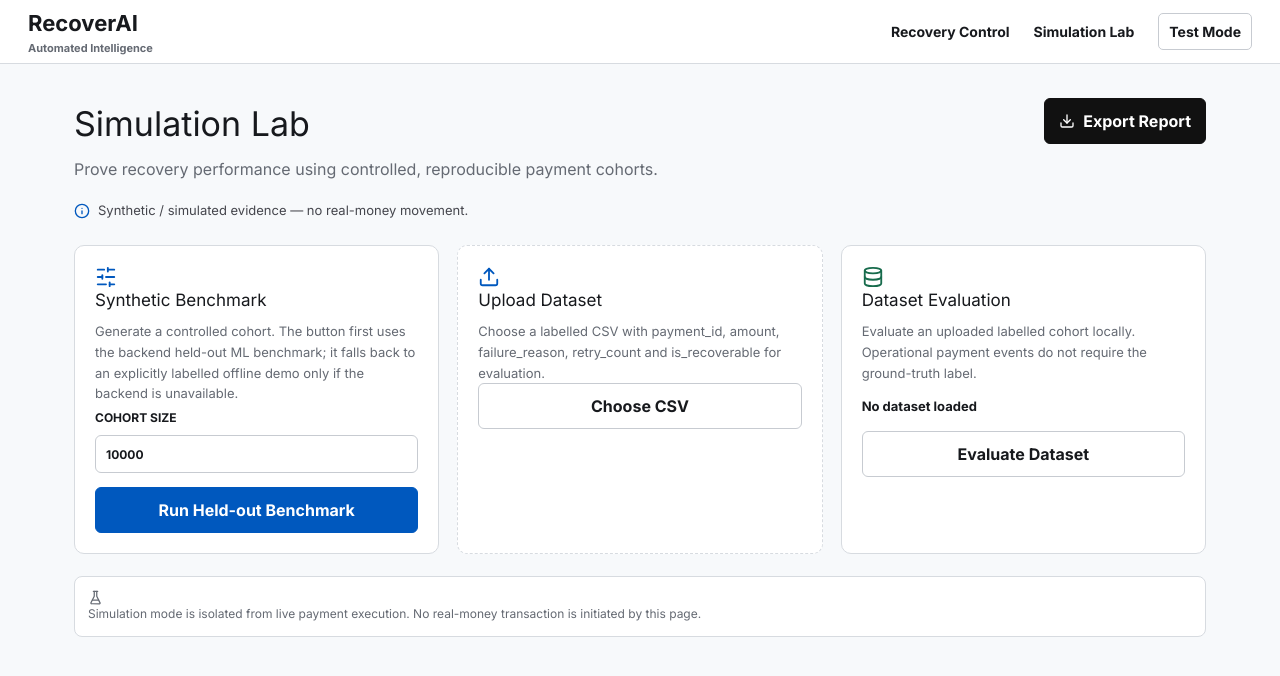
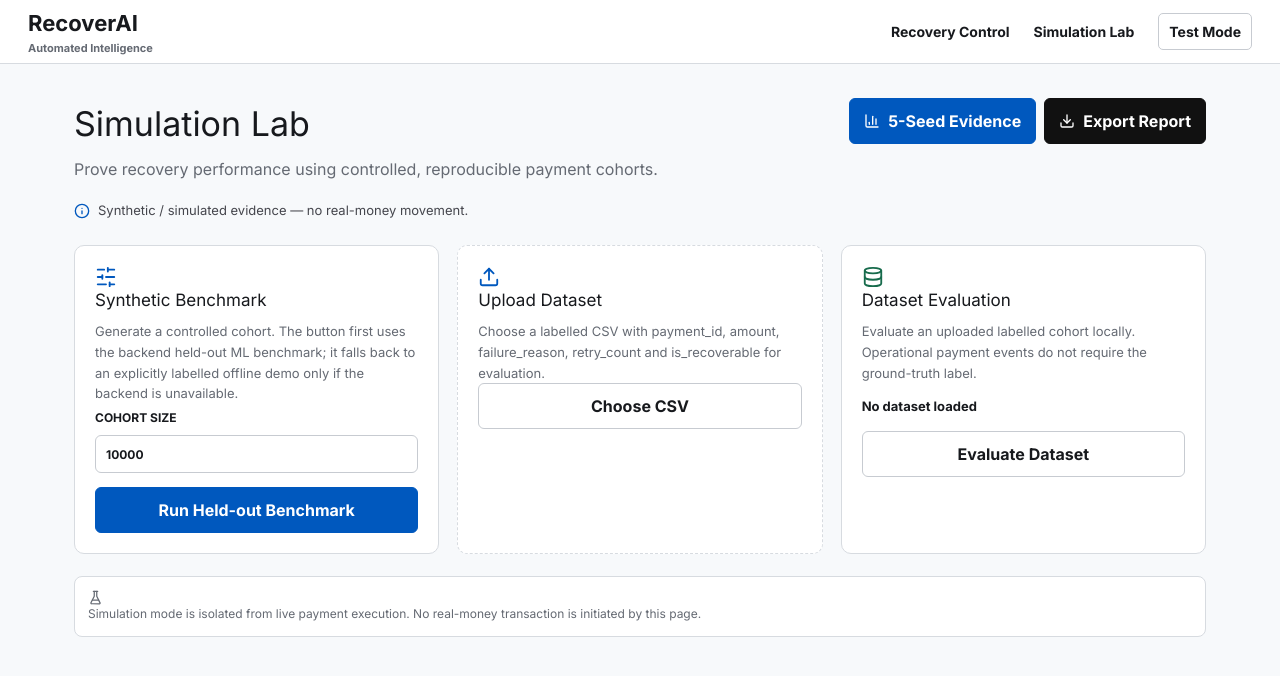
Before and after one commit to tamilarasan-1912/AI-Revenue-Recovery, a React (Vite) app in the folder frontend/: page /simulation in a window 1280 px wide. Shown: the top 676 px of the page. Built offline with nearby package versions, Linux system fonts and the light colour scheme.

Commit message:
ui: add five-seed evidence view for buildathon proof

```diff
--- a/frontend/src/SimulationSafe.tsx
+++ b/frontend/src/SimulationSafe.tsx
@@ -1,8 +1,8 @@
 import { useMemo, useRef, useState } from 'react'
-import { Download, FlaskConical, SlidersHorizontal, Upload, Database, Info, CheckCircle2, AlertTriangle, Server } from 'lucide-react'
+import { Download, FlaskConical, SlidersHorizontal, Upload, Database, Info, CheckCircle2, AlertTriangle, Server, BarChart3 } from 'lucide-react'
 
 type Row = Record<string, string | number | boolean>
-type Result = { records: number; revenueAtRisk: number; baselineRecovered: number; aiRecovered: number; recoveryRate: number; incremental: number; policy: { allow: number; review: number; stop: number }; trainingSize?: number; protocol?: string; source?: 'backend' | 'offline' }
+type Result = { records: number; revenueAtRisk: number; baselineRecovered: number; aiRecovered: number; recoveryRate: number; incremental: number; policy: { allow: number; review: number; stop: number }; trainingSize?: number; protocol?: string; source?: 'backend' | 'offline'; aggregate?: { runs: number; totalTransactions: number; incrementalMean: number; incrementalStddev: number; improvementMean: number; improvementStddev: number; recoveraiRateMean: number; baselineRateMean: number; humanReviewMean: number; unsafeBlockMean: number } }
 
 const API = import.meta.env.VITE_API_URL || '/api'
 const money = (v: number) => `₹${Math.round(v || 0).toLocaleString('en-IN')}`
@@ -63,29 +63,34 @@ export default function SimulationSafe() {
   const [busy, setBusy] = useState(false)
 
   const displayResult = useMemo(() => result, [result])
+  const mapRun = (raw: any): Result => ({
+    records: Number(raw.dataset_size || 0), revenueAtRisk: Number(raw.revenue_at_risk || 0), baselineRecovered: Number(raw.baseline?.revenue_recovered || 0), aiRecovered: Number(raw.recoverai?.revenue_recovered || 0), recoveryRate: Number(raw.recoverai?.revenue_recovery_rate || 0), incremental: Number(raw.incremental_revenue || 0),
+    policy: { allow: Number(raw.recoverai?.action_counts?.RETRY || 0) + Number(raw.recoverai?.action_counts?.PAYMENT_LINK || 0), review: Number(raw.recoverai?.human_reviews || 0), stop: Number(raw.recoverai?.unsafe_actions_blocked || 0) }, trainingSize: Number(raw.training_dataset_size || 0), protocol: raw.evaluation_protocol, source: 'backend',
+  })
   const runBenchmark = async () => {
     setBusy(true); setMessage('Running the held-out ML benchmark…')
     try {
       const response = await fetch(`${API}/simulation/run-benchmark?dataset_size=${size}&seed=42`, { method: 'POST', headers: { Accept: 'application/json' } })
       const raw = await response.json().catch(() => ({}))
       if (!response.ok) throw new Error((raw as any)?.detail || `Benchmark request failed (${response.status})`)
-      setResult({
-        records: Number(raw.dataset_size || 0),
-        revenueAtRisk: Number(raw.revenue_at_risk || 0),
-        baselineRecovered: Number(raw.baseline?.revenue_recovered || 0),
-        aiRecovered: Number(raw.recoverai?.revenue_recovered || 0),
-        recoveryRate: Number(raw.recoverai?.revenue_recovery_rate || 0),
-        incremental: Number(raw.incremental_revenue || 0),
-        policy: { allow: Number(raw.recoverai?.policy_decisions?.ALLOW || 0), review: Number(raw.recoverai?.human_reviews || 0), stop: Number(raw.recoverai?.unsafe_actions_blocked || 0) },
-        trainingSize: Number(raw.training_dataset_size || 0),
-        protocol: raw.evaluation_protocol,
-        source: 'backend',
-      })
-      setMessage('Held-out ML benchmark completed by the RecoverAI backend.')
+      setResult(mapRun(raw)); setMessage('Held-out ML benchmark completed by the RecoverAI backend.')
     } catch (e) {
-      setResult(evaluate(syntheticRows(size)))
-      setMessage(`Backend benchmark unavailable. Showing the isolated offline fallback instead: ${e instanceof Error ? e.message : 'request failed'}`)
+      setResult(evaluate(syntheticRows(size))); setMessage(`Backend benchmark unavailable. Showing the isolated offline fallback instead: ${e instanceof Error ? e.message : 'request failed'}`)
     } finally { setBusy(false) }
+  }
+  const runEvidence = async () => {
+    setBusy(true); setMessage('Running five independent held-out seeds. This is the evidence run for the buildathon.')
+    try {
+      const response = await fetch(`${API}/simulation/run-multi-seed?dataset_size=${size}&seeds=42,123,456,789,2026`, { method: 'POST', headers: { Accept: 'application/json' } })
+      const raw = await response.json().catch(() => ({}))
+      if (!response.ok) throw new Error((raw as any)?.detail || `Evidence request failed (${response.status})`)
+      const first = raw.runs?.[0]
+      if (!first) throw new Error('Evidence endpoint returned no runs')
+      const aggregate = raw.aggregate || {}
+      setResult({ ...mapRun(first), aggregate: { runs: Number(aggregate.runs || 0), totalTransactions: Number(aggregate.total_transactions_evaluated || 0), incrementalMean: Number(aggregate.incremental_revenue_mean || 0), incrementalStddev: Number(aggregate.incremental_revenue_stddev || 0), improvementMean: Number(aggregate.improvement_percentage_mean || 0), improvementStddev: Number(aggregate.improvement_percentage_stddev || 0), recoveraiRateMean: Number(aggregate.recoverai_revenue_recovery_rate_mean || 0), baselineRateMean: Number(aggregate.baseline_revenue_recovery_rate_mean || 0), humanReviewMean: Number(aggregate.human_review_rate_mean || 0), unsafeBlockMean: Number(aggregate.unsafe_block_rate_mean || 0) } })
+      setMessage('Five-seed held-out evidence completed. Report the aggregate mean ± standard deviation, not a cherry-picked seed.')
+    } catch (e) { setMessage(`Evidence run unavailable: ${e instanceof Error ? e.message : 'request failed'}`) }
+    finally { setBusy(false) }
   }
   const evaluateDataset = () => {
     if (!rows.length) { setMessage('Upload a CSV dataset first.'); return }
@@ -112,7 +117,7 @@ export default function SimulationSafe() {
       <div style={{ display: 'flex', gap: 24, alignItems: 'center', fontSize: 14, fontWeight: 700 }}><a href="/recovery" style={{ color: '#17191d', textDecoration: 'none' }}>Recovery Control</a><span>Simulation Lab</span><span style={{ border: '1px solid #c7cbd1', padding: '7px 10px', borderRadius: 5 }}>Test Mode</span></div>
     </header>
     <main style={{ maxWidth: 1180, margin: '0 auto', padding: '34px 24px 60px' }}>
-      <div style={{ display: 'flex', justifyContent: 'space-between', gap: 20, alignItems: 'flex-start', marginBottom: 20 }}><div><h1 style={{ margin: 0, fontSize: 34 }}>Simulation Lab</h1><p style={{ color: '#656a73', marginTop: 8 }}>Prove recovery performance using controlled, reproducible payment cohorts.</p></div><button onClick={exportReport} style={{ ...button, background: '#111', color: '#fff', borderColor: '#111', display: 'flex', gap: 8, alignItems: 'center' }}><Download size={16}/> Export Report</button></div>
+      <div style={{ display: 'flex', justifyContent: 'space-between', gap: 20, alignItems: 'flex-start', marginBottom: 20 }}><div><h1 style={{ margin: 0, fontSize: 34 }}>Simulation Lab</h1><p style={{ color: '#656a73', marginTop: 8 }}>Prove recovery performance using controlled, reproducible payment cohorts.</p></div><div style={{ display: 'flex', gap: 8 }}><button onClick={() => void runEvidence()} disabled={busy} style={{ ...button, background: '#0058be', color: '#fff', borderColor: '#0058be', display: 'flex', gap: 8, alignItems: 'center' }}><BarChart3 size={16}/> 5-Seed Evidence</button><button onClick={exportReport} style={{ ...button, background: '#111', color: '#fff', borderColor: '#111', display: 'flex', gap: 8, alignItems: 'center' }}><Download size={16}/> Export Report</button></div></div>
       <div style={{ display: 'flex', gap: 8, alignItems: 'center', color: '#45464d', fontSize: 13, marginBottom: 24 }}><Info size={16} color="#0058be"/> Synthetic / simulated evidence — no real-money movement.</div>
       {message && <div style={{ marginBottom: 18, padding: 12, borderRadius: 7, background: '#eef5ff', border: '1px solid #bfd7ff', display: 'flex', gap: 8, alignItems: 'center' }}><Info size={16}/>{message}</div>}
       <div style={{ display: 'grid', gridTemplateColumns: 'repeat(auto-fit,minmax(280px,1fr))', gap: 18 }}>
@@ -124,6 +129,7 @@ export default function SimulationSafe() {
         <div style={{ display: 'grid', gridTemplateColumns: 'repeat(auto-fit,minmax(180px,1fr))', gap: 14, marginTop: 24 }}>
           {[['Revenue at Risk', money(displayResult.revenueAtRisk)], ['Baseline Recovered', money(displayResult.baselineRecovered)], ['RecoverAI Recovered', money(displayResult.aiRecovered)], ['Recovery Rate', pct(displayResult.recoveryRate)], ['Incremental Revenue', `+${money(displayResult.incremental)}`]].map(([label, value]) => <section key={label} style={card}><div style={{ fontSize: 11, color: '#656a73', fontWeight: 800, textTransform: 'uppercase' }}>{label}</div><div style={{ fontSize: 25, fontWeight: 900, marginTop: 7 }}>{value}</div></section>)}
         </div>
+        {displayResult.aggregate && <section style={{ ...card, marginTop: 18 }}><h2 style={{ fontSize: 18, marginTop: 0 }}>Five-Seed Evidence Aggregate</h2><div style={{ display: 'grid', gridTemplateColumns: 'repeat(auto-fit,minmax(170px,1fr))', gap: 12, fontSize: 13 }}><div><b>Runs</b><div>{displayResult.aggregate.runs}</div></div><div><b>Transactions</b><div>{displayResult.aggregate.totalTransactions.toLocaleString()}</div></div><div><b>Incremental Revenue</b><div>{money(displayResult.aggregate.incrementalMean)} ± {money(displayResult.aggregate.incrementalStddev)}</div></div><div><b>Improvement</b><div>{pct(displayResult.aggregate.improvementMean)} ± {pct(displayResult.aggregate.improvementStddev)}</div></div><div><b>RecoverAI Recovery</b><div>{pct(displayResult.aggregate.recoveraiRateMean)}</div></div><div><b>Baseline Recovery</b><div>{pct(displayResult.aggregate.baselineRateMean)}</div></div><div><b>Human Review</b><div>{pct(displayResult.aggregate.humanReviewMean)}</div></div><div><b>Unsafe Block</b><div>{pct(displayResult.aggregate.unsafeBlockMean)}</div></div></div><p style={{ color: '#656a73', fontSize: 12, marginBottom: 0 }}>Report this aggregate mean ± standard deviation. Do not present a single seed as the headline result.</p></section>}
         <div style={{ display: 'grid', gridTemplateColumns: '2fr 1fr', gap: 18, marginTop: 18 }}>
           <section style={card}><h2 style={{ fontSize: 18, marginTop: 0 }}>Recovery Evidence</h2><div style={{ display: 'grid', gap: 12 }}><div style={{ display: 'flex', justifyContent: 'space-between' }}><span>Baseline recovery</span><b>{money(displayResult.baselineRecovered)}</b></div><div style={{ height: 10, background: '#e7e9ed', borderRadius: 20 }}><div style={{ width: `${Math.min(100, displayResult.baselineRecovered / Math.max(1, displayResult.revenueAtRisk) * 100)}%`, height: '100%', background: '#777b83', borderRadius: 20 }}/></div><div style={{ display: 'flex', justifyContent: 'space-between' }}><span>RecoverAI recovery</span><b>{money(displayResult.aiRecovered)}</b></div><div style={{ height: 10, background: '#e7e9ed', borderRadius: 20 }}><div style={{ width: `${Math.min(100, displayResult.aiRecovered / Math.max(1, displayResult.revenueAtRisk) * 100)}%`, height: '100%', background: '#287bea', borderRadius: 20 }}/></div></div></section>
           <section style={card}><h2 style={{ fontSize: 18, marginTop: 0 }}>Safety Matrix</h2><p><CheckCircle2 size={15} style={{ verticalAlign: 'middle' }}/> Auto-Allow <b style={{ float: 'right' }}>{displayResult.policy.allow.toLocaleString()}</b></p><p><AlertTriangle size={15} style={{ verticalAlign: 'middle' }}/> Human Review <b style={{ float: 'right' }}>{displayResult.policy.review.toLocaleString()}</b></p><p><AlertTriangle size={15} style={{ verticalAlign: 'middle' }}/> Auto-Stop <b style={{ float: 'right' }}>{displayResult.policy.stop.toLocaleString()}</b></p><p style={{ color: '#656a73', fontSize: 12 }}>{displayResult.records.toLocaleString()} simulations evaluated.</p>{displayResult.source === 'backend' && <p style={{ color: '#176b4c', fontSize: 12, fontWeight: 800 }}><Server size={14} style={{ verticalAlign: 'middle', marginRight: 5 }}/>Backend held-out evidence · training cohort {displayResult.trainingSize?.toLocaleString()}</p>}{displayResult.protocol && <p style={{ color: '#656a73', fontSize: 11 }}>{displayResult.protocol}</p>}</section>
```
